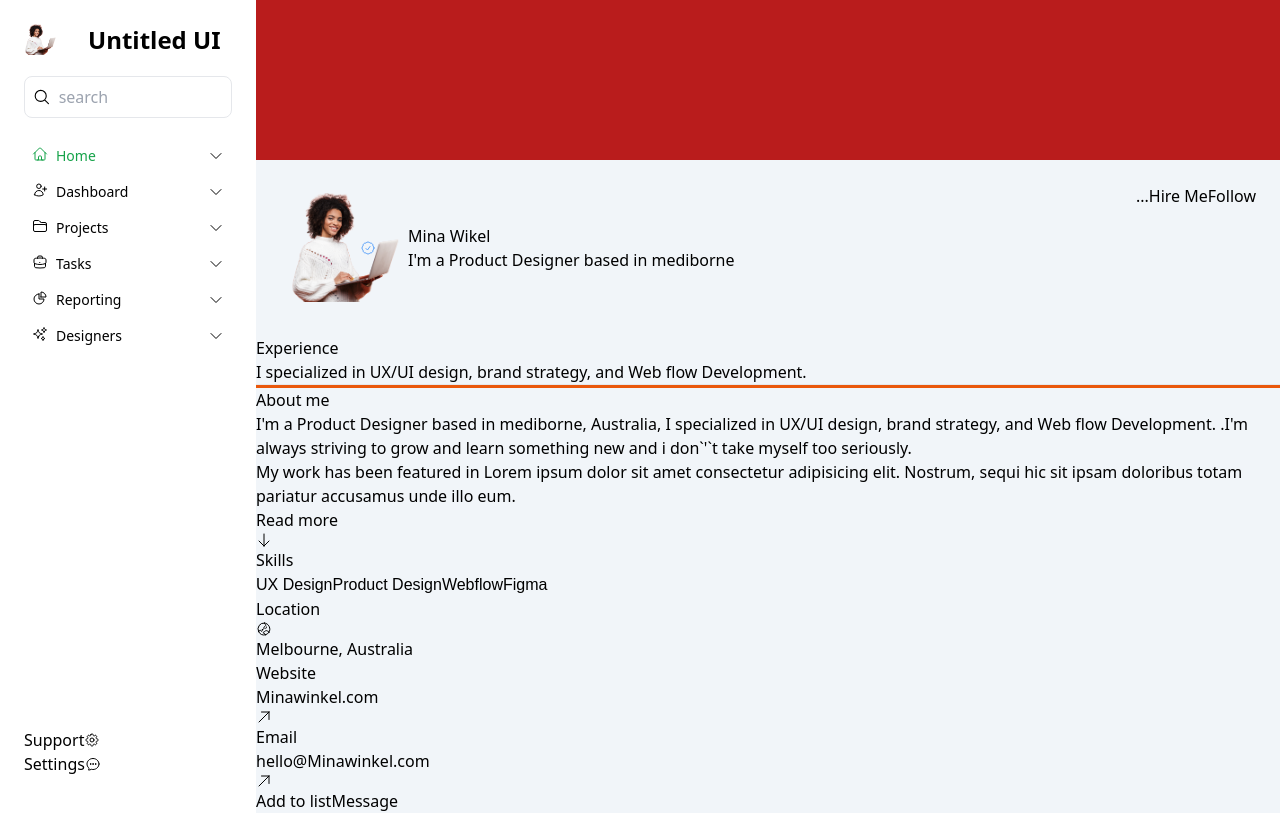
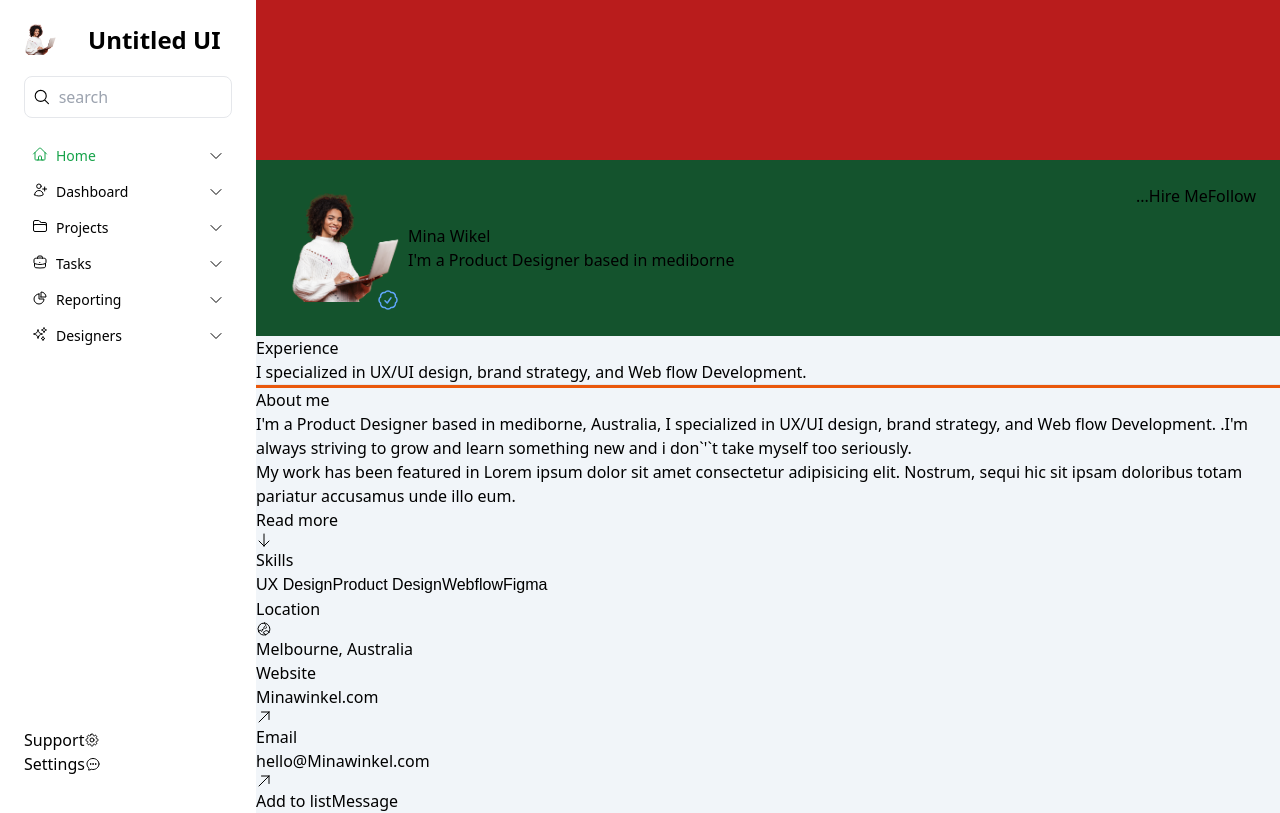
Before and after one commit to Ilesanmi-Erioluwa-Victor/user-profile-nextjs, a Next.js app: page / in a window 1280 px wide. Built offline with nearby package versions, Linux system fonts and the light colour scheme; a web font is replaced by a local one.

Commit message:
Resumed today

```diff
--- a/src/components/Content/User.tsx
+++ b/src/components/Content/User.tsx
@@ -5,7 +5,7 @@ import { CheckBadgeIcon } from "@heroicons/react/24/outline";
 
 const User = () => {
   return (
-    <section className="flex justify-between p-6">
+    <section className="flex justify-between p-6 bg-green-900">
       <div className="flex items-center relative ">
         <figure className="w-[8rem] h-[8rem] rounded-[50%] object-cover object-center p-2">
           <Image
@@ -13,9 +13,9 @@ const User = () => {
             alt={"user"}
           />
         </figure>
-        <span className="absolute text-blue-400 left-[5rem]">
+        <span className="absolute text-blue-400 left-[6rem] bottom-[0rem]">
           {" "}
-          <CheckBadgeIcon className="w-4 h-4 " />
+          <CheckBadgeIcon className="w-6 h-6" />
         </span>
 
         <div>
```
